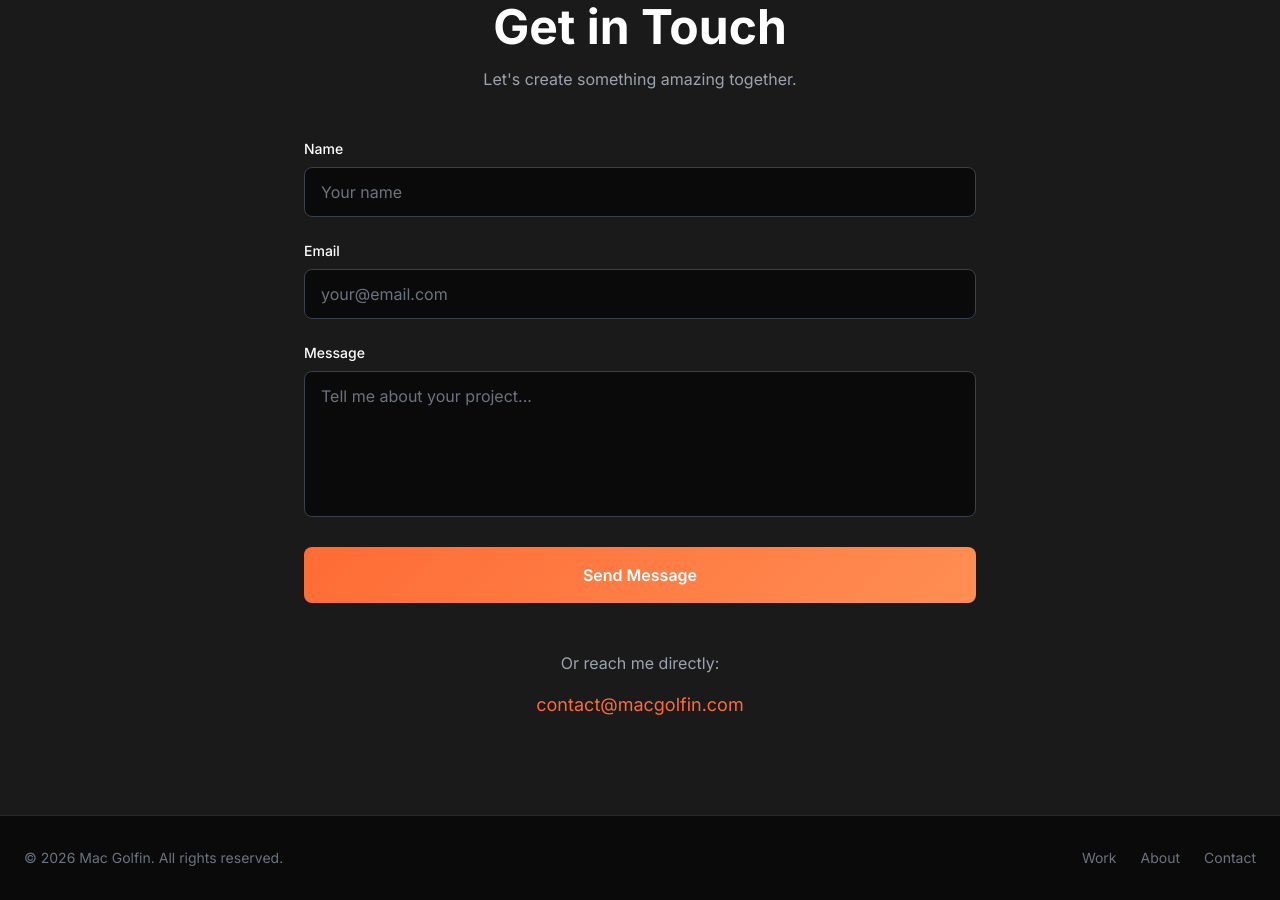
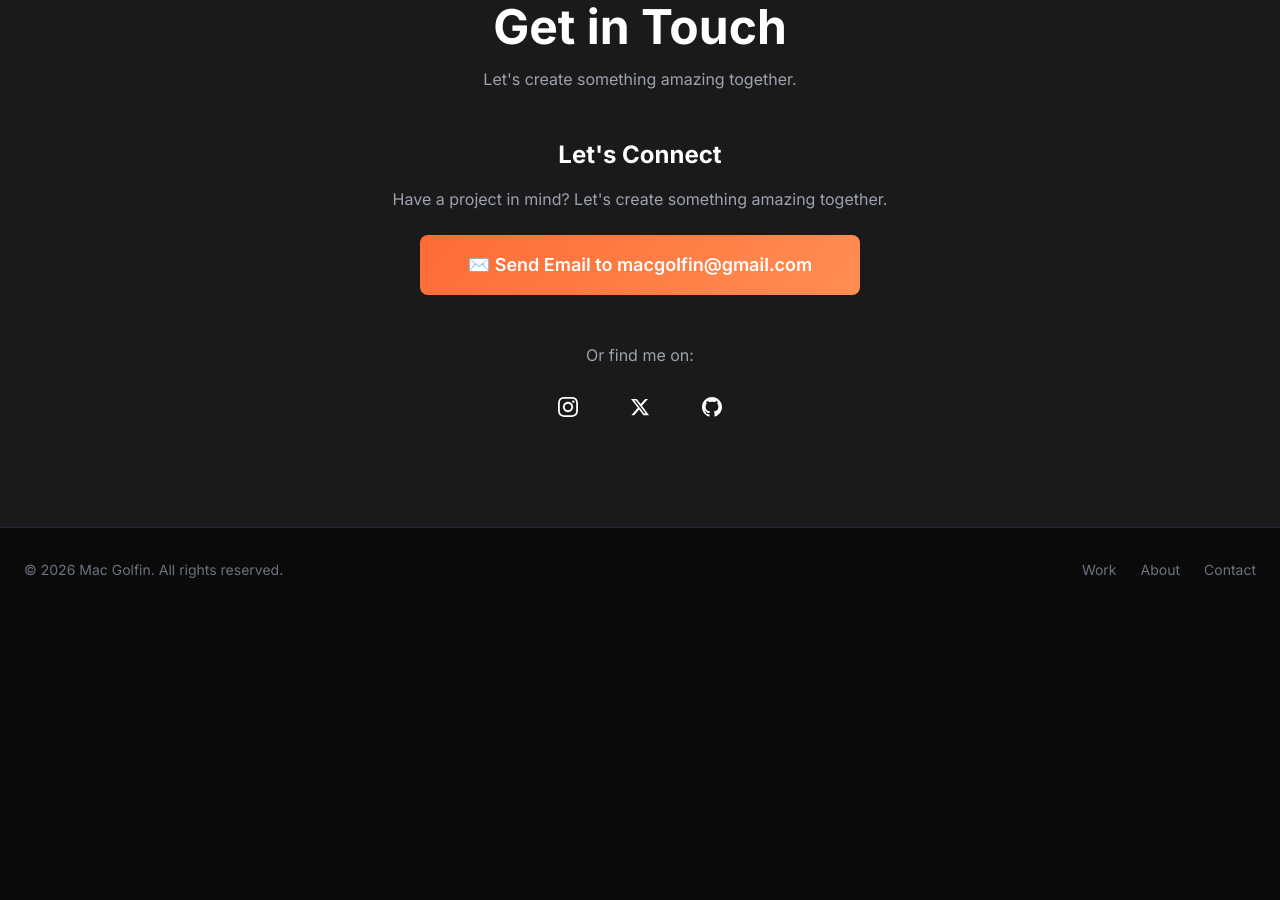
Before and after one commit to macgolfin-coder/macgolfin.github.io, a plain HTML site: page index.html in a window 1280 px wide. Shown: the part 2803-3703 px from the top of the page. After the commit the page ends 3415 px from the top, so only its background shows below. Drawn offline with nearby package versions, Linux system fonts and the light colour scheme.

Commit message:
Add files via upload

```diff
--- a/index.html
+++ b/index.html
@@ -378,35 +378,37 @@
                 <h2 class="text-4xl md:text-5xl font-bold mb-4 reveal text-center">Get in Touch</h2>
                 <p class="text-gray-400 text-center mb-12 reveal">Let's create something amazing together.</p>
 
-                <form class="space-y-6 reveal" id="contact-form">
-                    <div>
-                        <label class="block text-sm font-medium mb-2">Name</label>
-                        <input type="text" required
-                               class="form-input w-full px-4 py-3 bg-secondary border border-gray-700 rounded-lg text-white placeholder-gray-500"
-                               placeholder="Your name">
-                    </div>
-                    <div>
-                        <label class="block text-sm font-medium mb-2">Email</label>
-                        <input type="email" required
-                               class="form-input w-full px-4 py-3 bg-secondary border border-gray-700 rounded-lg text-white placeholder-gray-500"
-                               placeholder="your@email.com">
-                    </div>
-                    <div>
-                        <label class="block text-sm font-medium mb-2">Message</label>
-                        <textarea required rows="5"
-                                  class="form-input w-full px-4 py-3 bg-secondary border border-gray-700 rounded-lg text-white placeholder-gray-500 resize-none"
-                                  placeholder="Tell me about your project..."></textarea>
-                    </div>
-                    <button type="submit" class="btn-gradient w-full py-4 rounded-lg font-semibold text-white">
-                        Send Message
-                    </button>
-                </form>
+                <div class="text-center reveal mb-8">
+                    <h3 class="text-2xl font-bold mb-4">Let's Connect</h3>
+                    <p class="text-gray-400 mb-6">Have a project in mind? Let's create something amazing together.</p>
+                    <a href="mailto:macgolfin@gmail.com"
+                       class="btn-gradient inline-block px-12 py-4 rounded-lg font-semibold text-white text-lg hover:transform hover:scale-105 transition-all">
+                        ✉️ Send Email to macgolfin@gmail.com
+                    </a>
+                </div>
 
                 <div class="mt-12 text-center reveal">
-                    <p class="text-gray-400 mb-4">Or reach me directly:</p>
-                    <a href="mailto:contact@macgolfin.com" class="text-primary hover:text-white transition text-lg">
-                        contact@macgolfin.com
-                    </a>
+                    <p class="text-gray-400 mb-4">Or find me on:</p>
+                    <div class="flex justify-center gap-6">
+                        <a href="https://instagram.com" target="_blank"
+                           class="w-12 h-12 rounded-full bg-dark flex items-center justify-center hover:bg-primary transition transform hover:scale-110">
+                            <svg class="w-5 h-5" fill="currentColor" viewBox="0 0 24 24">
+                                <path d="M12 2.163c3.204 0 3.584.012 4.85.07 3.252.148 4.771 1.691 4.919 4.919.058 1.265.069 1.645.069 4.849 0 3.205-.012 3.584-.069 4.849-.149 3.225-1.664 4.771-4.919 4.919-1.266.058-1.644.07-4.85.07-3.204 0-3.584-.012-4.849-.07-3.26-.149-4.771-1.699-4.919-4.92-.058-1.265-.07-1.644-.07-4.849 0-3.204.013-3.583.07-4.849.149-3.227 1.664-4.771 4.919-4.919 1.266-.057 1.645-.069 4.849-.069zm0-2.163c-3.259 0-3.667.014-4.947.072-4.358.2-6.78 2.618-6.98 6.98-.059 1.281-.073 1.689-.073 4.948 0 3.259.014 3.668.072 4.948.2 4.358 2.618 6.78 6.98 6.98 1.281.058 1.689.072 4.948.072 3.259 0 3.668-.014 4.948-.072 4.354-.2 6.782-2.618 6.979-6.98.059-1.28.073-1.689.073-4.948 0-3.259-.014-3.667-.072-4.947-.196-4.354-2.617-6.78-6.979-6.98-1.281-.059-1.69-.073-4.949-.073zm0 5.838c-3.403 0-6.162 2.759-6.162 6.162s2.759 6.163 6.162 6.163 6.162-2.759 6.162-6.163c0-3.403-2.759-6.162-6.162-6.162zm0 10.162c-2.209 0-4-1.79-4-4 0-2.209 1.791-4 4-4s4 1.791 4 4c0 2.21-1.791 4-4 4zm6.406-11.845c-.796 0-1.441.645-1.441 1.44s.645 1.44 1.441 1.44c.795 0 1.439-.645 1.439-1.44s-.644-1.44-1.439-1.44z"/>
+                            </svg>
+                        </a>
+                        <a href="https://twitter.com" target="_blank"
+                           class="w-12 h-12 rounded-full bg-dark flex items-center justify-center hover:bg-primary transition transform hover:scale-110">
+                            <svg class="w-5 h-5" fill="currentColor" viewBox="0 0 24 24">
+                                <path d="M18.244 2.25h3.308l-7.227 8.26 8.502 11.24H16.17l-5.214-6.817L4.99 21.75H1.68l7.73-8.835L1.254 2.25H8.08l4.713 6.231zm-1.161 17.52h1.833L7.084 4.126H5.117z"/>
+                            </svg>
+                        </a>
+                        <a href="https://github.com" target="_blank"
+                           class="w-12 h-12 rounded-full bg-dark flex items-center justify-center hover:bg-primary transition transform hover:scale-110">
+                            <svg class="w-5 h-5" fill="currentColor" viewBox="0 0 24 24">
+                                <path d="M12 0c-6.626 0-12 5.373-12 12 0 5.302 3.438 9.8 8.207 11.387.599.111.793-.261.793-.577v-2.234c-3.338.726-4.033-1.416-4.033-1.416-.546-1.387-1.333-1.756-1.333-1.756-1.089-.745.083-.729.083-.729 1.205.084 1.839 1.237 1.839 1.237 1.07 1.834 2.807 1.304 3.492.997.107-.775.418-1.305.762-1.604-2.665-.305-5.467-1.334-5.467-5.931 0-1.311.469-2.381 1.236-3.221-.124-.303-.535-1.524.117-3.176 0 0 1.008-.322 3.301 1.23.957-.266 1.983-.399 3.003-.404 1.02.005 2.047.138 3.006.404 2.291-1.552 3.297-1.23 3.297-1.23.653 1.653.242 2.874.118 3.176.77.84 1.235 1.911 1.235 3.221 0 4.609-2.807 5.624-5.479 5.921.43.372.823 1.102.823 2.222v3.293c0 .319.192.694.801.576 4.765-1.589 8.199-6.086 8.199-11.386 0-6.627-5.373-12-12-12z"/>
+                            </svg>
+                        </a>
+                    </div>
                 </div>
             </div>
         </div>
@@ -459,43 +461,10 @@
 
         revealElements.forEach(el => revealObserver.observe(el));
 
-        // Form submission
-        document.getElementById('contact-form').addEventListener('submit', (e) => {
-            e.preventDefault();
-            const btn = e.target.querySelector('button');
-            btn.textContent = 'Sending...';
-            btn.disabled = true;
-
-            // Formspree integration - Replace with your form endpoint
-            const form = e.target;
-            const formData = new FormData(form);
-
-            fetch('https://formspree.io/f/mbdqjvrg', {
-                method: 'POST',
-                body: formData,
-                headers: {
-                    'Accept': 'application/json'
-                }
-            }).then(response => {
-                if (response.ok) {
-                    btn.textContent = 'Message Sent!';
-                    form.reset();
-                } else {
-                    btn.textContent = 'Error - Try Again';
-                }
-            }).catch(error => {
-                btn.textContent = 'Error - Try Again';
-            });
-
-            setTimeout(() => {
-                btn.textContent = 'Send Message';
-                btn.disabled = false;
-            }, 3000);
-        });
-
         // Console greeting
         console.log('%c Mac Golfin ', 'background: #FF6B35; color: white; font-size: 20px; padding: 10px;');
         console.log('%c Welcome to my portfolio! ', 'font-size: 14px;');
+        console.log('%c Contact: macgolfin@gmail.com', 'font-size: 12px; color: #666;');
     </script>
 </body>
 </html>
```
